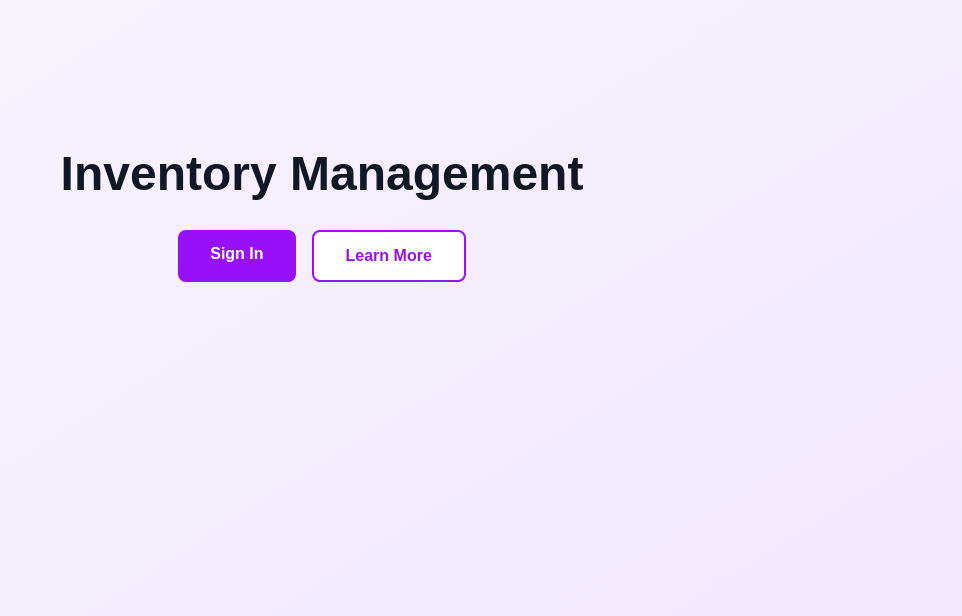
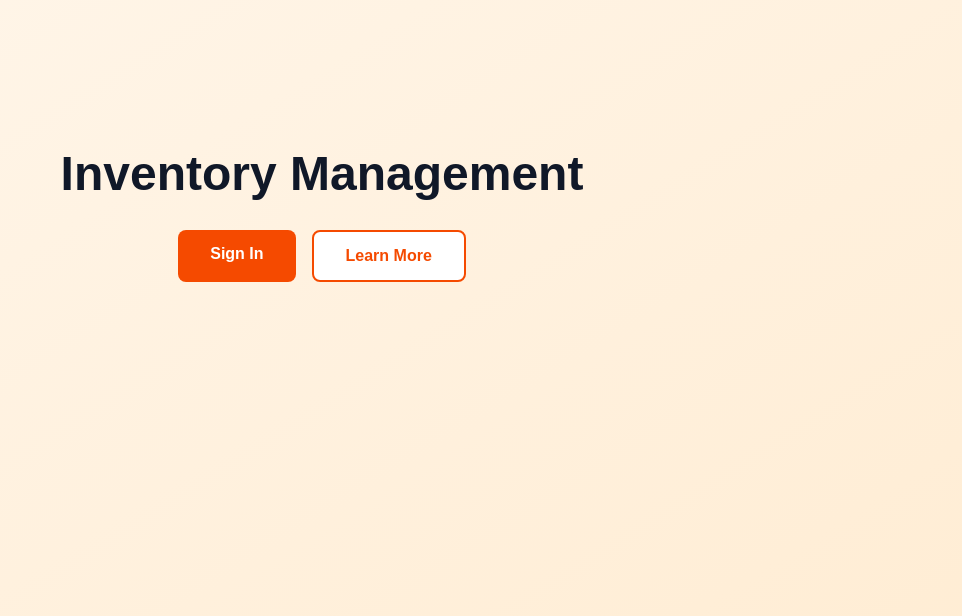
Before and after one commit to cpan0/inventory-management-app, a Next.js app: page / in a window 1280 px wide. Shown: the part 184-800 px from the top of the page, without its empty margins (318-1280 px from the left). Built offline with nearby package versions, Linux system fonts and the light colour scheme; what @stackframe/stack would draw is missing.

Commit message:
change purple theme to orange

```diff
--- a/app/page.tsx
+++ b/app/page.tsx
@@ -2,7 +2,7 @@ import Link from "next/link";
 
 export default async function Home() {
   return (
-    <div className="min-h-screen bg-linear-to-br from-purple-50 to-purple-100 flex items-center justify-center">
+    <div className="min-h-screen bg-linear-to-br from-orange-50 to-orange-100 flex items-center justify-center">
       <div className="container mx-auto px-4 py-16">
         <div className="text-center">
           <h1 className="text-5xl font-bold text-gray-900 mb-6">
@@ -13,13 +13,13 @@ export default async function Home() {
           <div className="flex gap-4 justify-center">
             <Link
               href="/sign-in"
-              className="bg-purple-600 text-white px-8 py-3 rounded-lg font-semibold hover:bg-purple-700 transition-colors"
+              className="bg-orange-600 text-white px-8 py-3 rounded-lg font-semibold hover:bg-orange-700 transition-colors"
             >
               Sign In
             </Link>
             <Link
               href="#"
-              className="bg-white text-purple-600 px-8 py-3 rounded-lg font-semibold border-2 border-purple-600 hover:bg-purple-50 transition-colors"
+              className="bg-white text-orange-600 px-8 py-3 rounded-lg font-semibold border-2 border-orange-600 hover:bg-orange-50 transition-colors"
             >
               Learn More
             </Link>
```
